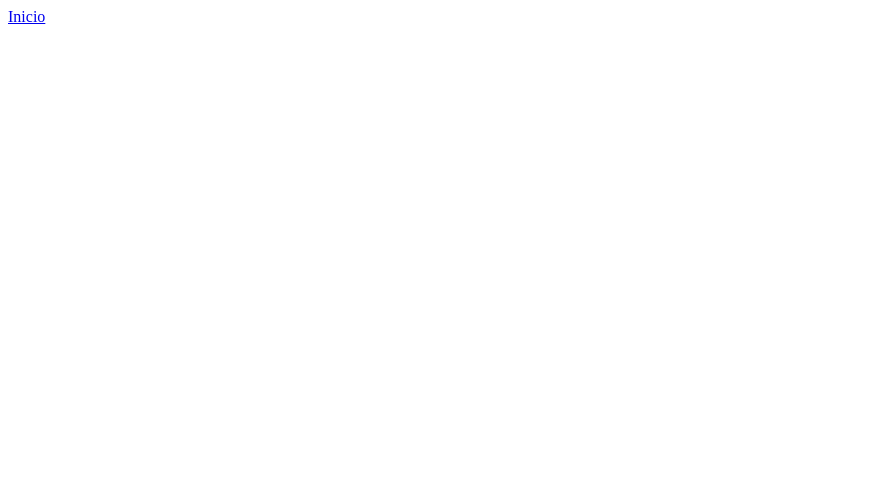
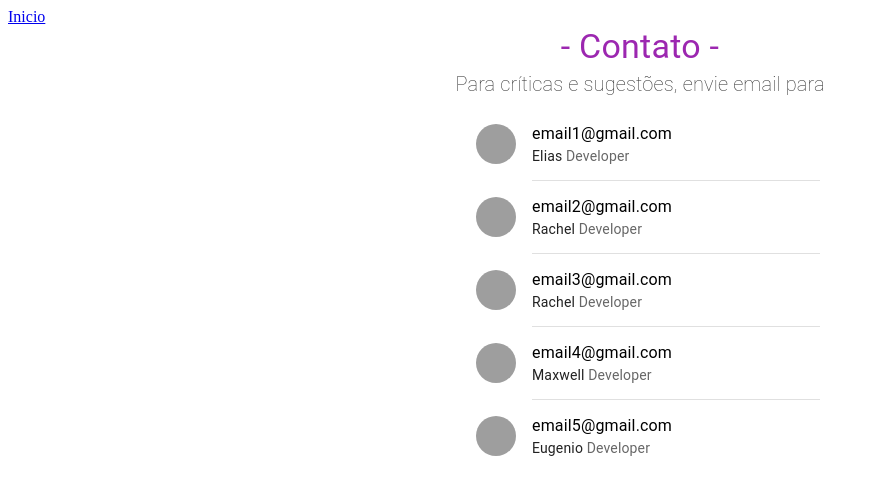
Before and after one commit to maxwellsothero/react-projetc-top, a React (Create React App) app: page /contato in a window 1280 px wide. Before the commit this address had no page. Shown: the top 494 px of the page, without its empty margins (0-878 px from the left). Built offline with nearby package versions, Linux system fonts and the light colour scheme; grey boxes are pictures that could not be loaded.

Commit message:
Parte de contato

```diff
--- a/src/App.js
+++ b/src/App.js
@@ -1,6 +1,7 @@
 import { BrowserRouter, Routes, Route, Link } from "react-router-dom";
 
 import Home from "./pages/Home";
+import Contact from "./pages/Contact";
 
 export default function App() {
   return (
@@ -9,6 +10,7 @@ export default function App() {
 
       <Routes>
         <Route path="/" element={ <Home/> }   />
+        <Route path="/contato" element={ <Contact/> }   />
       </Routes>
     </BrowserRouter>
   );
--- /dev/null
+++ b/src/pages/Contact/index.js
@@ -0,0 +1,130 @@
+import * as React from 'react';
+import List from '@mui/material/List';
+import ListItem from '@mui/material/ListItem';
+import Divider from '@mui/material/Divider';
+import ListItemText from '@mui/material/ListItemText';
+import ListItemAvatar from '@mui/material/ListItemAvatar';
+import Avatar from '@mui/material/Avatar';
+import Typography from '@mui/material/Typography';
+import "./style1.css";
+
+export default function index() {
+  return (
+    <div align="center">
+    <Typography  className="Titulo" variant="h4" color="secondary"> - Contato - </Typography>
+     <Typography  className="Titulo2" variant="h6" > Para críticas e sugestões, envie email para </Typography>
+    <List sx={{ width: '100%', maxWidth: 360, bgcolor: 'background.paper' }}>
+      <ListItem alignItems="flex-start">
+        <ListItemAvatar>
+          <Avatar alt="Remy Sharp" src="/static/images/avatar/1.jpg" />
+        </ListItemAvatar>
+        <ListItemText
+          primary="email1@gmail.com"
+          secondary={
+            <React.Fragment>
+              <Typography
+                sx={{ display: 'inline' }}
+                component="span"
+                variant="body2"
+                color="text.primary"
+              >
+                Elias
+              </Typography>
+              {" Developer"}
+            </React.Fragment>
+          }
+        />
+      </ListItem>
+      <Divider variant="inset" component="li" />
+      <ListItem alignItems="flex-start">
+        <ListItemAvatar>
+          <Avatar alt="Travis Howard" src="/static/images/avatar/2.jpg" />
+        </ListItemAvatar>
+        <ListItemText
+          primary="email2@gmail.com"
+          secondary={
+            <React.Fragment>
+              <Typography
+                sx={{ display: 'inline' }}
+                component="span"
+                variant="body2"
+                color="text.primary"
+              >
+                Rachel
+              </Typography>
+              {" Developer"}
+            </React.Fragment>
+          }
+        />
+      </ListItem>
+      <Divider variant="inset" component="li" />
+      <ListItem alignItems="flex-start">
+        <ListItemAvatar>
+          <Avatar alt="Travis Howard" src="/static/images/avatar/2.jpg" />
+        </ListItemAvatar>
+        <ListItemText
+          primary="email3@gmail.com"
+          secondary={
+            <React.Fragment>
+              <Typography
+                sx={{ display: 'inline' }}
+                component="span"
+                variant="body2"
+                color="text.primary"
+              >
+                Rachel
+              </Typography>
+              {" Developer"}
+            </React.Fragment>
+          }
+        />
+      </ListItem>
+      <Divider variant="inset" component="li" />
+      <ListItem alignItems="flex-start">
+        <ListItemAvatar>
+          <Avatar alt="Travis Howard" src="/static/images/avatar/2.jpg" />
+        </ListItemAvatar>
+        <ListItemText
+          primary="email4@gmail.com"
+          secondary={
+            <React.Fragment>
+              <Typography
+                sx={{ display: 'inline' }}
+                component="span"
+                variant="body2"
+                color="text.primary"
+              >
+                Maxwell
+              </Typography>
+              {" Developer"}
+            </React.Fragment>
+          }
+        />
+      </ListItem>
+      <Divider variant="inset" component="li" />
+      <ListItem alignItems="flex-start">
+        <ListItemAvatar>
+          <Avatar alt="Cindy Baker" src="/static/images/avatar/3.jpg" />
+        </ListItemAvatar>
+        <ListItemText
+          primary="email5@gmail.com"
+          secondary={
+            <React.Fragment>
+              <Typography
+                sx={{ display: 'inline' }}
+                component="span"
+                variant="body2"
+                color="text.primary"
+              >
+                Eugenio
+              </Typography>
+              {' Developer '}
+            </React.Fragment>
+          }
+        />
+      </ListItem>
+    </List>
+
+    </div>
+  );
+}
--- /dev/null
+++ b/src/pages/Contact/style1.css
@@ -0,0 +1,10 @@
+.Titulo{
+    margin-top: 20px;
+    margin-bottom: 20px;
+}
+.Titulo2{
+    margin-bottom: 60px;
+    font-weight: 200 !important;
+    color: #333;
+
+}
```
